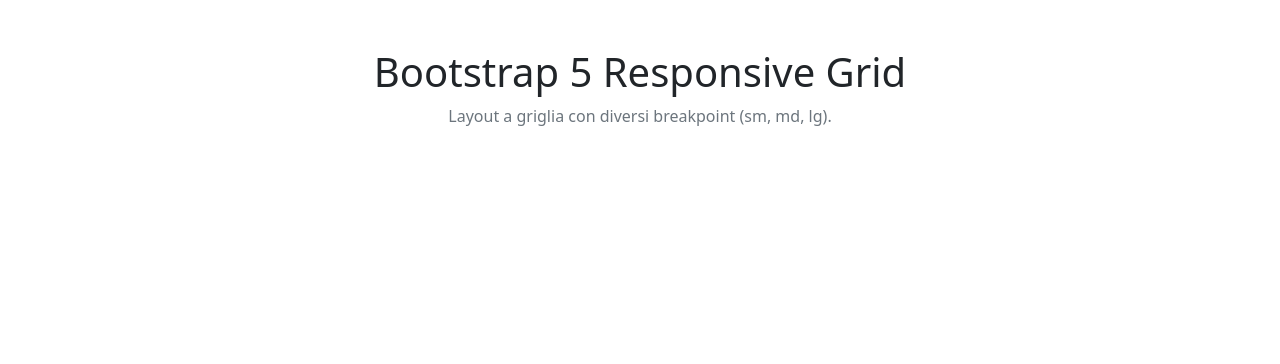
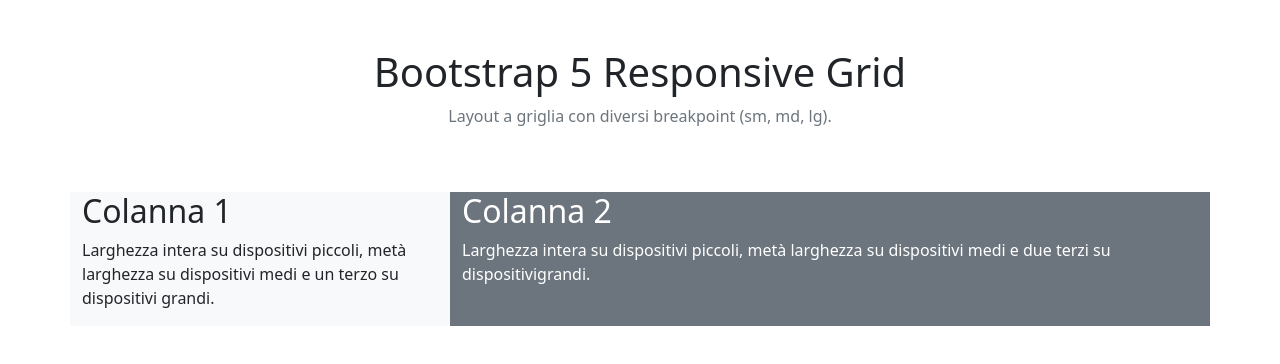
Before and after one commit to GiovanniYahyaLaassel/htmlcss-bootstrap-layout, a plain HTML site: page index.html in a window 1280 px wide. Drawn offline with nearby package versions, Linux system fonts and the light colour scheme.

Commit message:
Add first sectionwith two col

```diff
--- a/index.html
+++ b/index.html
@@ -12,7 +12,20 @@
             <div class="container text-center">
                 <h1>Bootstrap 5 Responsive Grid</h1>
                 <p class="fw-light text-secondary">Layout a griglia con diversi breakpoint (sm, md, lg).</p>
+            </div>
+        </section>
 
+        <section class="container">
+            <div class="row">
+                <div class="bg-light md-6 col-xl-4">
+                    <h2>Colanna 1</h2>
+                    <p>Larghezza intera su dispositivi piccoli, metà larghezza su dispositivi medi e un terzo su dispositivi grandi.</p>
+                </div>
+
+                <div class="bg-secondary text-white md-6 col-xl-8">
+                    <h2>Colanna 2</h2>
+                    <p>Larghezza intera su dispositivi piccoli, metà larghezza su dispositivi medi e due terzi su dispositivigrandi.</p>
+                </div>
             </div>
         </section>
     </main>
```
